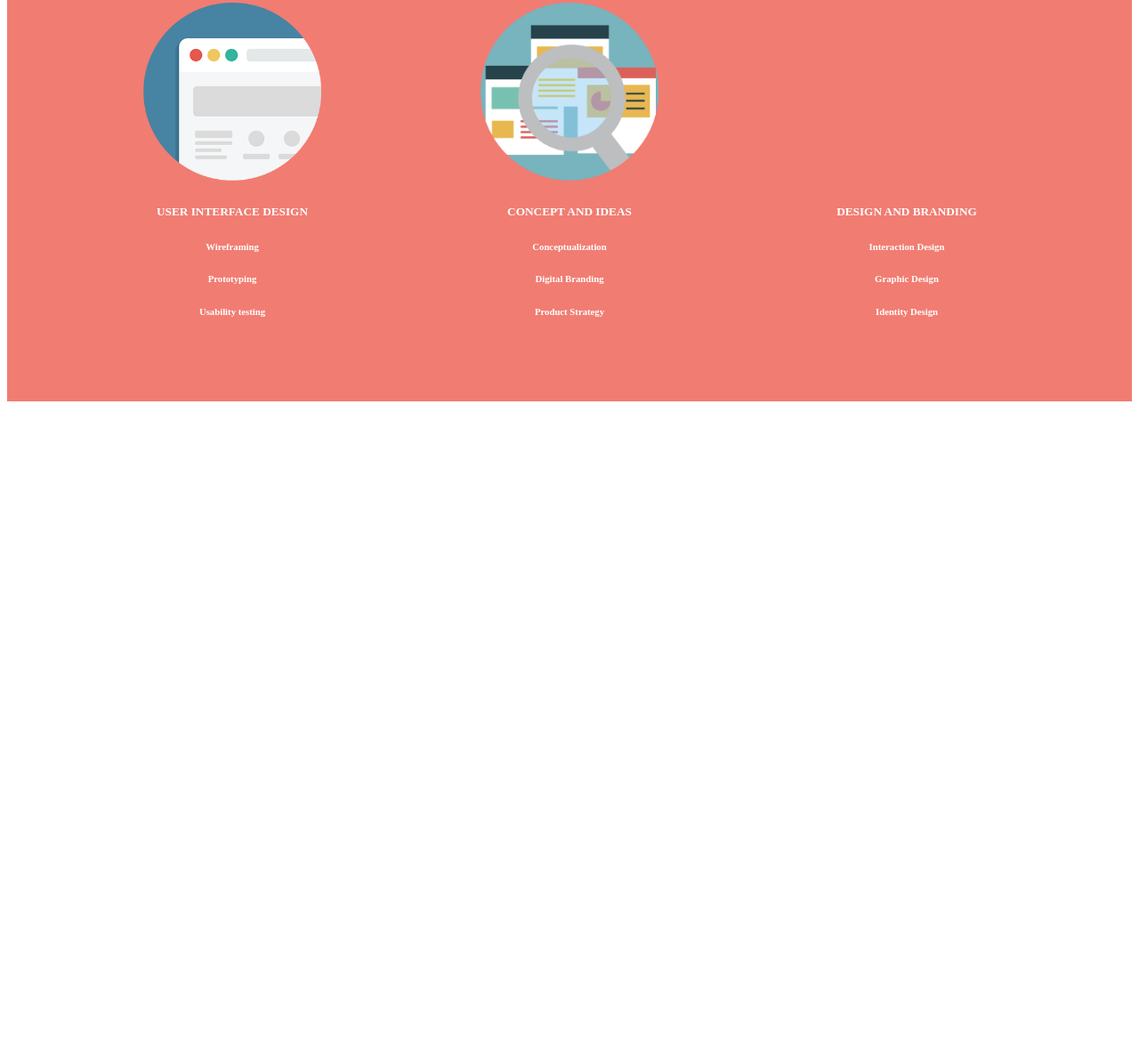
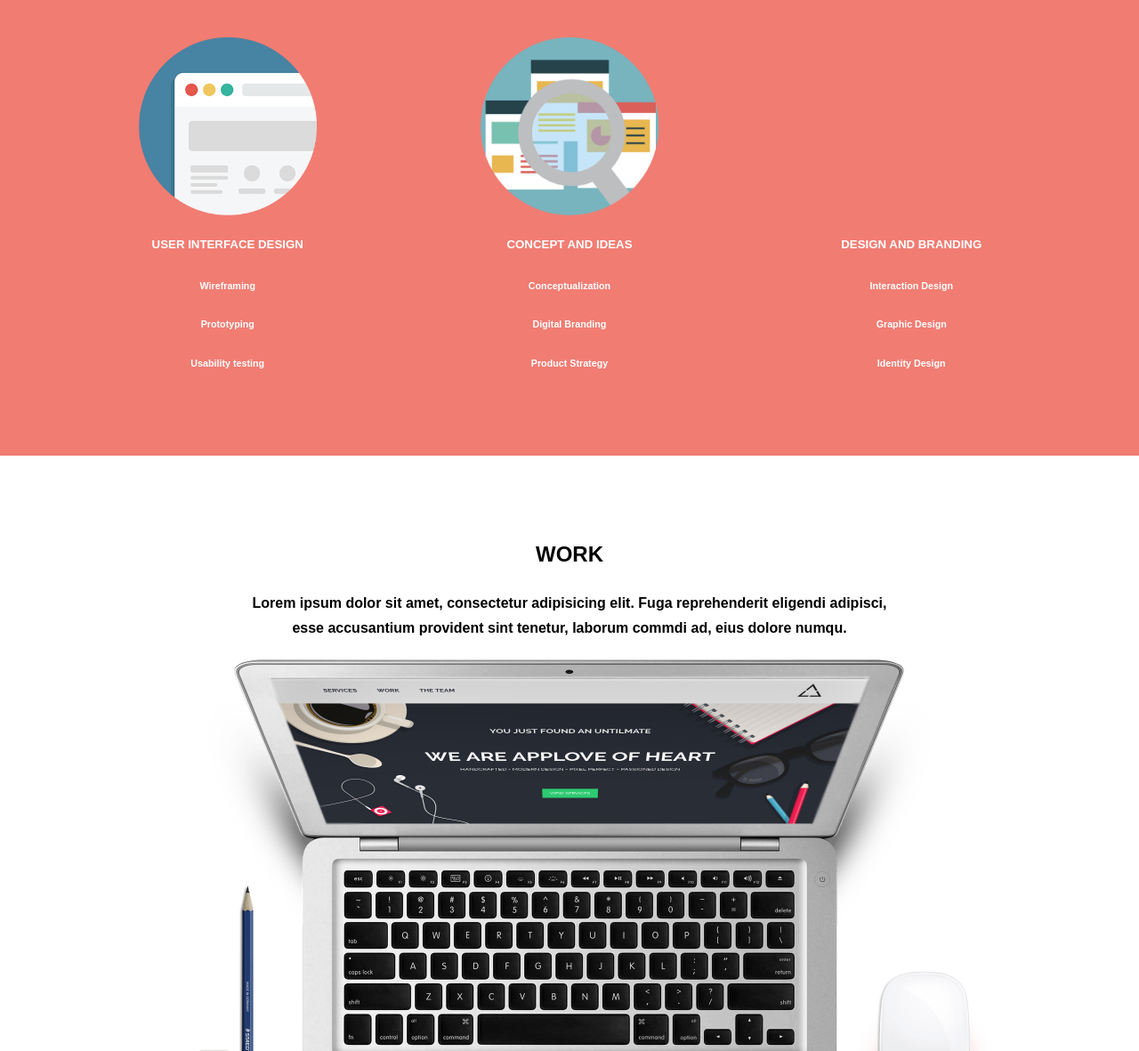
Before and after one commit to shirley-startary/primer-pagina, a plain HTML site: page index.html in a window 1280 px wide. Shown: the part 919-2100 px from the top of the page at 89% size. Before the commit the page ends 1378 px from the top, so only its background shows below. Drawn offline with Linux system fonts and the light colour scheme.

Commit message:
creando la seccion work y dandole estilo, faltan los proyectos

```diff
--- a/assets/css/main.css
+++ b/assets/css/main.css
@@ -1,10 +1,28 @@
+* {
+  -webkit-box-sizing: border-box;
+  -moz-box-sizing: border-box;
+  box-sizing: border-box;
+}
+
+body {
+  font-family: 'Raleway', sans-serif;
+  margin: 0 auto;
+  font-size: 16px;
+  line-height: 1.71429;
+  background-color: #fff;
+}
+
 .text-uppercase{
   text-transform: uppercase;
 }
 
+img {
+  vertical-align: middle;
+}
+
 .link{
   font-weight: 700;
-  font-family: verdana;
+  /*font-family: verdana;*/
   padding: 21px;
   display: inline-block;
 }
@@ -73,3 +91,8 @@ header{
   font-size: 35px;
   letter-spacing: 2px;
 }
+
+#work{
+  text-align: center;
+  padding: 70px 7px;
+}
--- a/index.html
+++ b/index.html
@@ -55,5 +55,18 @@
         </div>
       </div>
     </section>
+    <section id="work">
+      <div class="container">
+        <h2 class="text-uppercase text-work mt-0">Work</h2>
+        <h4>Lorem ipsum dolor sit amet, consectetur adipisicing elit. Fuga reprehenderit eligendi adipisci,<br>
+          esse accusantium provident sint tenetur, laborum commdi ad, eius dolore numqu.</h4>
+        <!-- Imagen de centro -->
+        <div class="work-img">
+          <img src="assets/img/hero.png" width="940" alt="">
+        </div>
+
+      </div>
+
+    </section>
   </body>
 </html>
```
